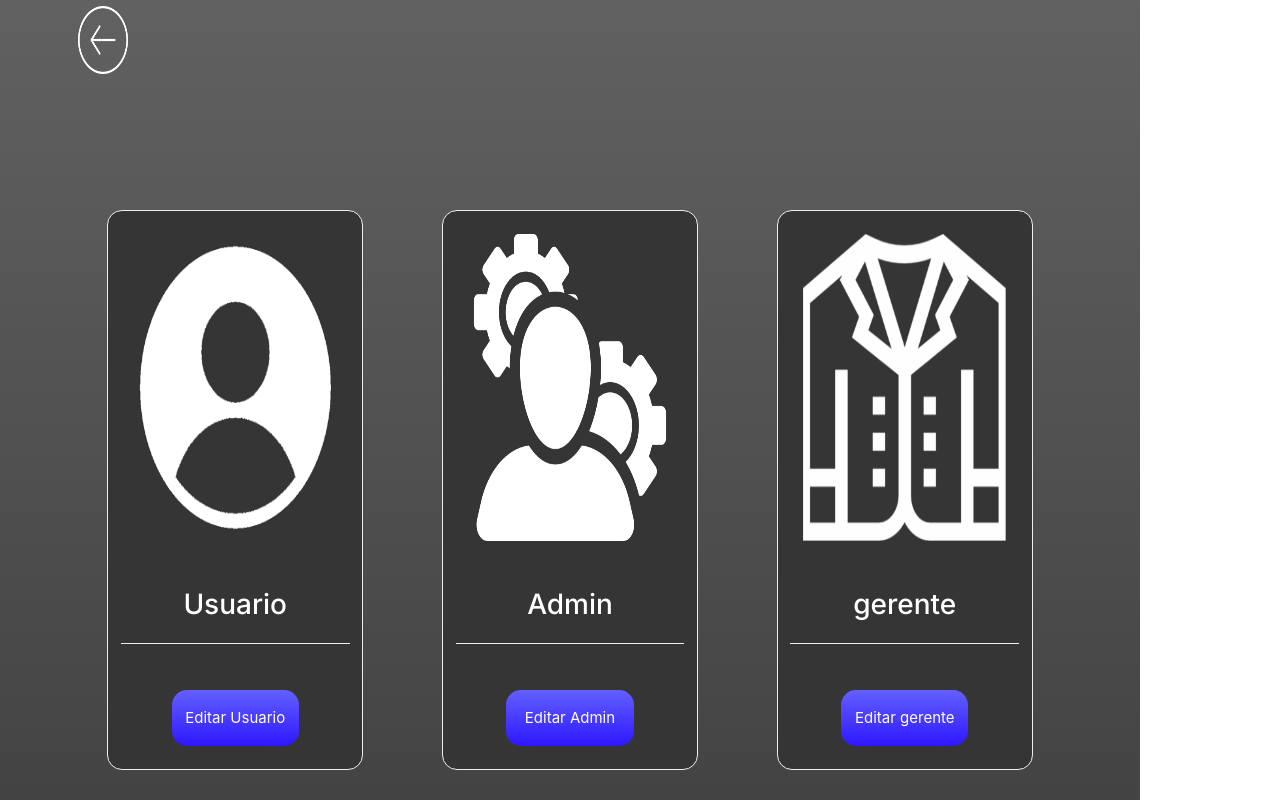
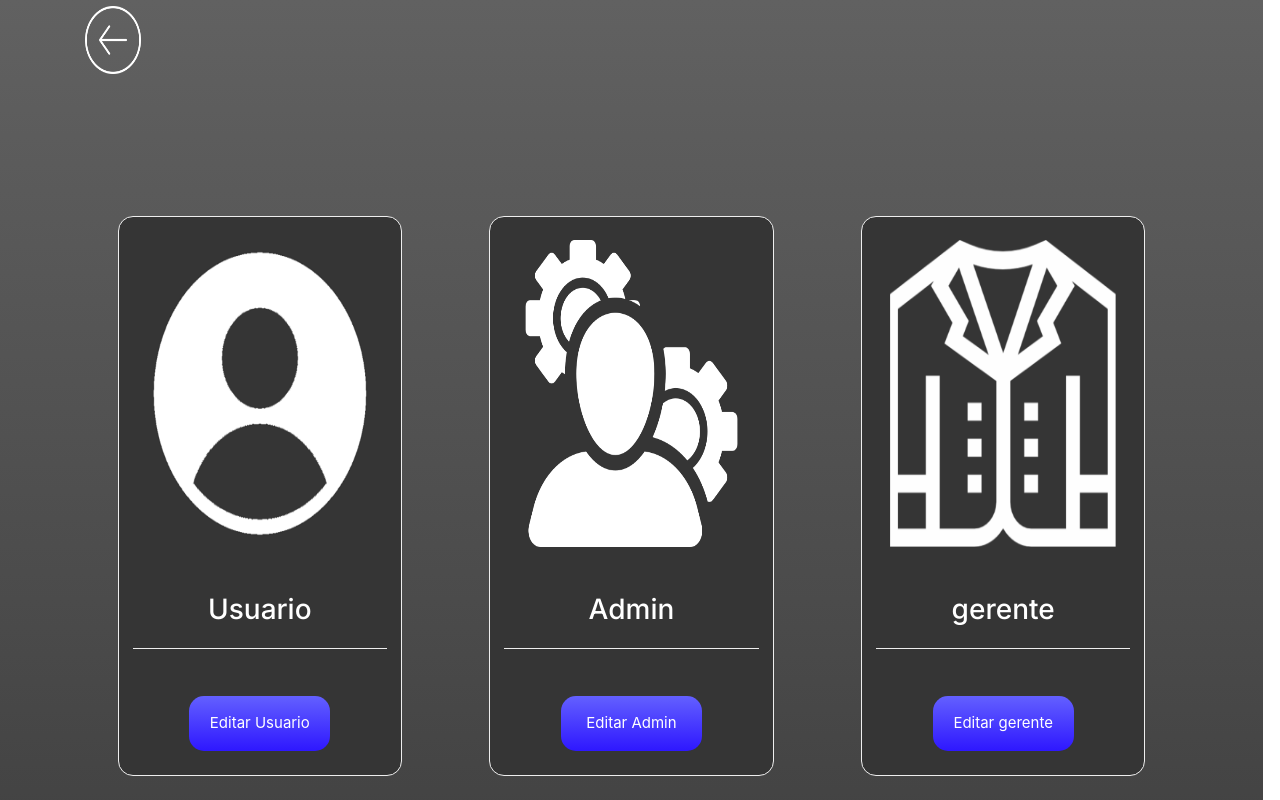
Before and after one commit to criz707/AGRM_FRONTEND, a React (Vite) app: page /admin/curd in a window 1280 px wide. Shown: the top 800 px of the page. Built offline with nearby package versions, Linux system fonts and the light colour scheme; a web font is replaced by a local one.

Commit message:
error de width en pantalla de notificaciones

```diff
--- a/src/Styles/Desktop/Notificaciones/Notificaciones.css
+++ b/src/Styles/Desktop/Notificaciones/Notificaciones.css
@@ -1,4 +1,5 @@
 @import url("https://fonts.googleapis.com/css2?family=Montserrat:ital,wght@0,100..900;1,100..900&display=swap");
+
 * {
   width: 0vw;
   height: 0vh;
@@ -8,15 +9,18 @@
 .container {
   background: linear-gradient(rgb(97, 97, 97), rgb(36, 36, 36));
   width: calc(100vw - 17px);
+  min-width: calc(100vw - 17px);
   min-height: 100vh;
   height: auto;
   padding-bottom: 10vh;
 }
+
 .container .body {
   width: 90%;
   height: auto;
   margin: 10vh auto;
 }
+
 .container .body .notificacion {
   display: flex;
   flex-direction: row;
@@ -26,19 +30,24 @@
   height: 11vh;
   margin: 5vh auto;
   background-image: url("../../../assets/liston1.png");
-  background-size: cover; /* Asegura que la imagen cubra todo el contenedor */
-  background-position: center; /* Centra la imagen en el contenedor */
-  background-repeat: no-repeat; /* Evita que la imagen se repita */
+  background-size: cover;
+  /* Asegura que la imagen cubra todo el contenedor */
+  background-position: center;
+  /* Centra la imagen en el contenedor */
+  background-repeat: no-repeat;
+  /* Evita que la imagen se repita */
   text-decoration: none;
   border-top-left-radius: 15px;
   border-bottom-left-radius: 15px;
 }
+
 .container .body .notificacion img {
   width: 5%;
   height: 90%;
   filter: invert(1);
   margin: auto 1vw;
 }
+
 .container .body .notificacion .asunto {
   display: flex;
   flex-direction: row;
@@ -51,6 +60,7 @@
   color: #eee;
   margin: auto 1vw;
 }
+
 .container .body .notificacion .descripcion {
   display: flex;
   flex-direction: row;
```
